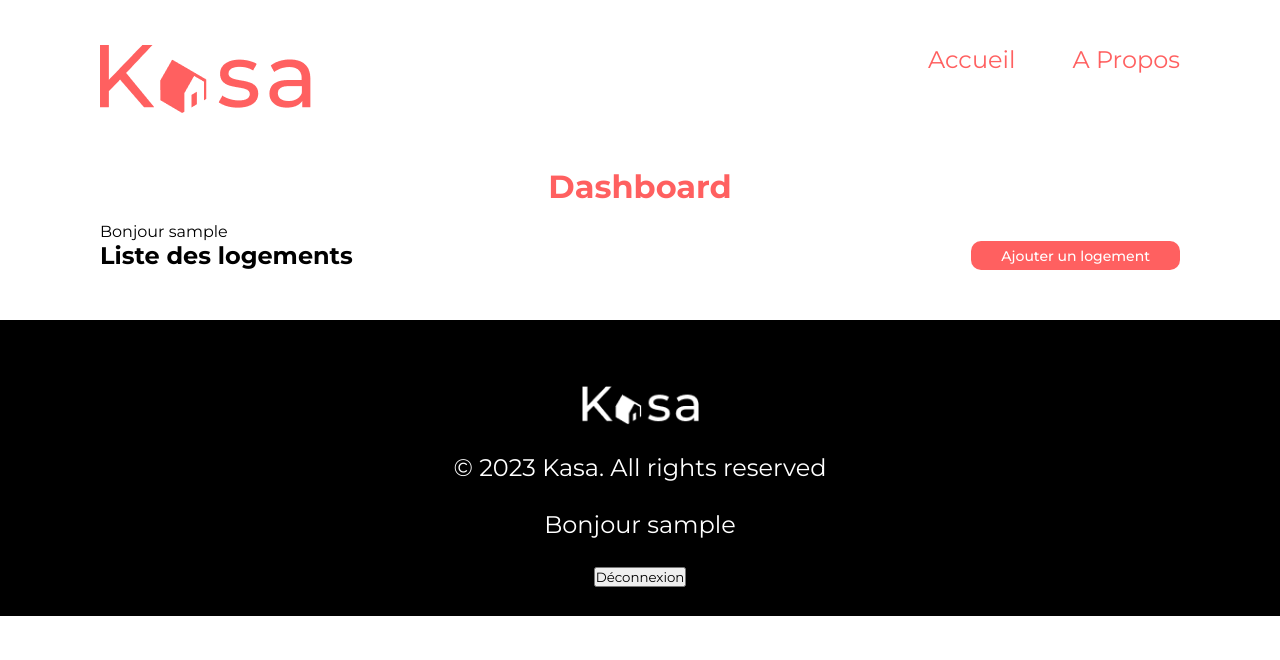
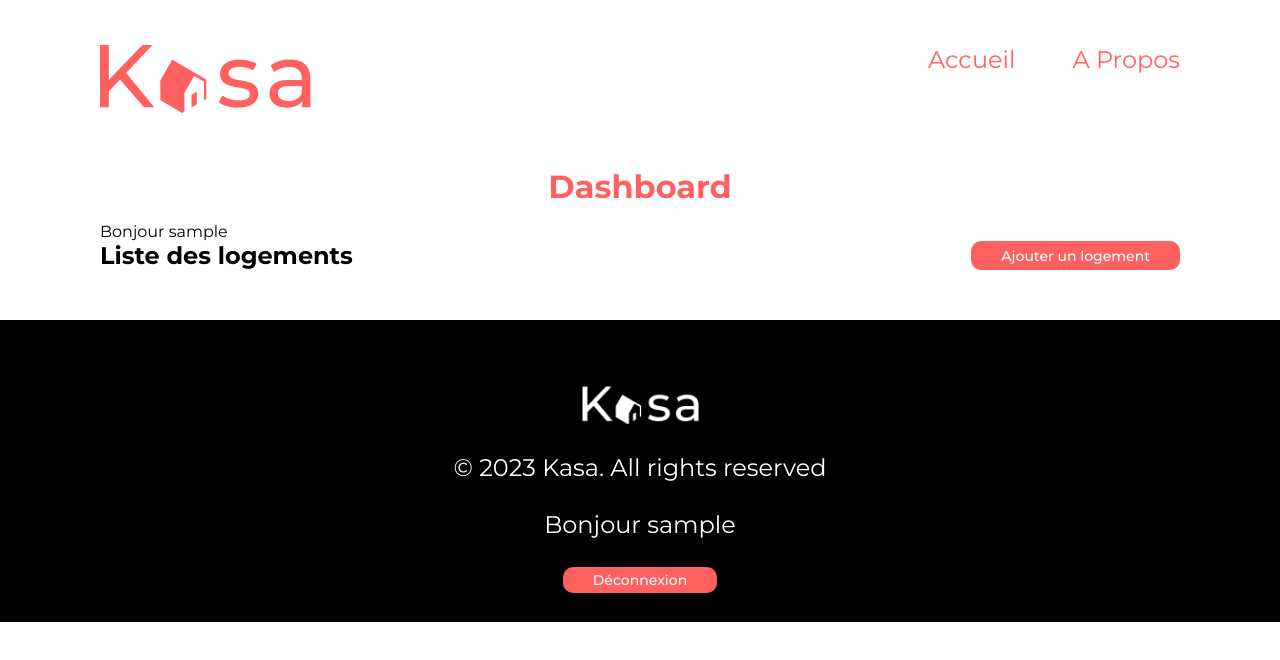
Before and after one commit to malekbena/kasabella, a React (Create React App) app in the folder client/: page /dashboard in a window 1280 px wide. Shown: the top 660 px of the page. Built offline with nearby package versions, Linux system fonts and the light colour scheme; no server answers; sample sign-in values are in the browser's storage.

Commit message:
custom buttons in footer

```diff
--- a/client/src/components/Button.jsx
+++ b/client/src/components/Button.jsx
@@ -1,6 +1,17 @@
-const Button = ({ text, onClick, className }) => {
+import { NavLink } from "react-router-dom"
+
+const Button = ({ text, onClick, className, isLink }) => {
     return (
-        <button className={`button ${className}`} onClick={onClick}>{text}</button>
+        <>
+            {
+                isLink ?
+                    <NavLink className={`button ${className}`} to={'/login'}>
+                        {text}
+                    </NavLink>
+                    :
+                    <button className={`button ${className}`} onClick={onClick}>{text}</button>
+            }
+        </>
     )
 }
 
--- a/client/src/components/Footer.jsx
+++ b/client/src/components/Footer.jsx
@@ -2,6 +2,7 @@ import { useContext } from 'react'
 import { NavLink } from 'react-router-dom'
 import logo from '../assets/logo_white.png'
 import { AuthContext } from '../context/AuthContext'
+import Button from './Button'
 
 const Footer = () => {
     const currentYear = new Date().getFullYear()
@@ -25,14 +26,11 @@ const Footer = () => {
                         <p>
                             Bonjour {user.username}
                         </p>
-                    <button onClick={e => handleLogout(e)}>
-                        Déconnexion
-                    </button>
+                        <Button text={'Déconnexion'} onClick={e => handleLogout(e)} />
                     </>
                     :
-                    <NavLink to={'/login'}>
-                        Connexion
-                    </NavLink>
+                    <Button text={'Connexion'} isLink />
+
             }
         </footer>
     );
--- a/client/src/styles/components/_button.scss
+++ b/client/src/styles/components/_button.scss
@@ -12,11 +12,12 @@
     padding: 4px 30px;
     border: none;
     cursor: pointer;
+    text-decoration: none;
 
     &:hover {
         background: $secondary_color;
         color: $primary_color;
-        border : 1px solid $primary_color;
+        // border : 1px solid $primary_color;
     }
     @include mediumScreen {
         font-size: 12px;
--- a/client/src/styles/main.css
+++ b/client/src/styles/main.css
@@ -508,11 +508,11 @@ footer p {
   padding: 4px 30px;
   border: none;
   cursor: pointer;
+  text-decoration: none;
 }
 .button:hover {
   background: #E3E3E3;
   color: #FF6060;
-  border: 1px solid #FF6060;
 }
 @media screen and (min-width: 768px) and (max-width: 992px) {
   .button {
```
Also changed, not shown: 1 other file (tests, documents, lock files or other folders).
